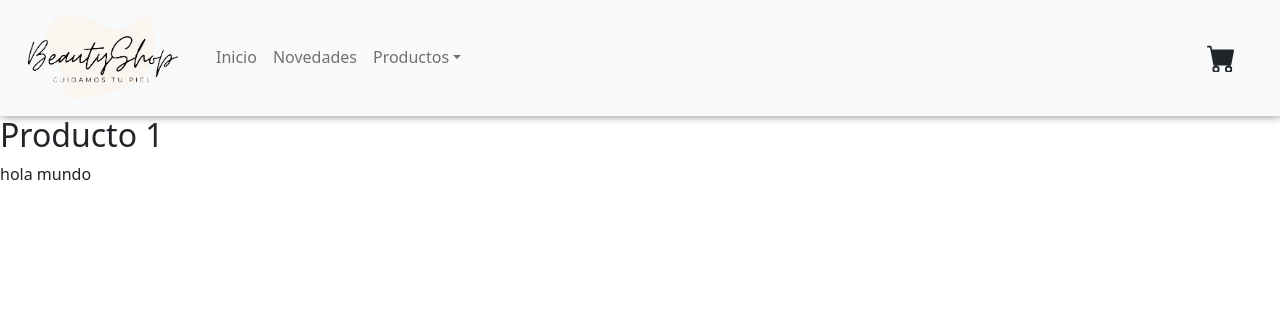
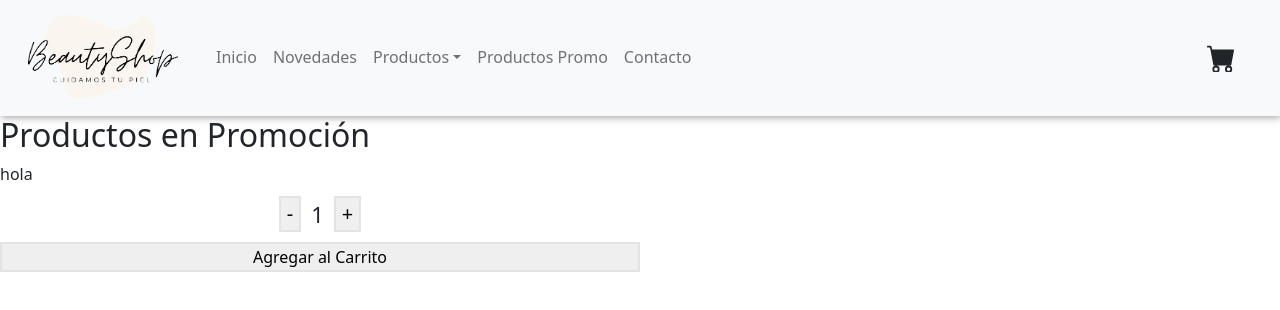
Before and after one commit to melisci/react-beautyShop-Scime, a React (Create React App) app: page / in a window 1280 px wide. Shown: the top 310 px of the page. Built offline with nearby package versions, Linux system fonts and the light colour scheme.

Commit message:
#4 itemCount

```diff
--- a/src/App.js
+++ b/src/App.js
@@ -7,7 +7,7 @@ function App() {
   return (
     <div className="App">
        <NavBar />
-       <ItemListContainer greeting={"hola mundo"} />
+       <ItemListContainer greeting={"hola"} />
     </div>
   );
 }
--- /dev/null
+++ b/src/components/ItemCount/ItemCount.css
@@ -0,0 +1,34 @@
+p {
+    margin-top: 0;
+    margin-bottom: 0;
+  }
+.countBuy{
+    display: flex;
+    flex-direction: column;
+    width: 50%;
+
+}
+.countBuy button{
+    border: 2px solid #e3e3e3;
+}
+.countBuy button:hover{
+    border: 2px solid #F0BDD3;
+    background-color: #E7CDD8;
+}
+
+.countProduct{
+    display: flex;
+    width: 100%;
+    justify-content: center;
+    align-items: center;
+}
+.countProduct button{
+    /*padding: 5px;*/
+    font-size: 20px;
+    margin: 10px;
+    border: 2px solid #e3e3e3;
+}
+
+.countProduct p {
+    font-size: 22px;
+}
--- /dev/null
+++ b/src/components/ItemCount/ItemCount.js
@@ -0,0 +1,31 @@
+import './ItemCount.css'
+import { useState } from 'react'
+const ItemCount = ({action}) => {
+    const [counter, setCounter] = useState(1)
+    const stock = 5
+    const addNumber = () => {
+        if (counter < stock){
+        setCounter (counter + 1)
+        }
+    }
+    const removeNumber = () => {
+        if (counter > 1){
+        setCounter (counter - 1)
+        }
+    }
+    return(
+        <>
+    <section className='countBuy'>
+    <div className="countProduct">
+    <button onClick={removeNumber}> - </button>
+    <p>{counter}</p>
+    <button onClick={addNumber}> + </button>
+    </div>
+    <button onClick={action}>Agregar al Carrito</button>
+    </section>
+        </>
+
+        )
+        }
+
+ export default ItemCount
--- a/src/components/ItemListContainer/ItemListContainer.js
+++ b/src/components/ItemListContainer/ItemListContainer.js
@@ -1,8 +1,11 @@
+import ItemProduct from "../ItemProduct/ItemProduct"
+
 const ItemListContainer = ({greeting}) => {
     return(
     <>
-    <h2>Producto 1</h2>
+    <h2>Productos en Promoción</h2>
     <p>{greeting} </p>
+    <ItemProduct />
     </>
 
      )
--- /dev/null
+++ b/src/components/ItemProduct/ItemProduct.js
@@ -0,0 +1,32 @@
+
+import ItemCount from '../ItemCount/ItemCount'
+import './ItemProduct.css'
+
+
+
+const ItemProduct = () => {
+
+
+
+
+    return(
+        <div className="item-product">
+            {/* <div className='float-options'>
+                <p>ENVIO GRATIS</p>
+                <button></button>
+            </div>
+            <img src={`/assets/${image}`} alt="Imagen producto" />
+            <div className='detail-product'>
+                <p>{title}</p>
+                <p> 6 Cuotas sin interes</p>
+                <p>Envio gratis a partir de $6000</p>
+                <span>$ {price}</span>
+
+            </div> */}
+        <ItemCount />
+        </div>
+
+    )
+}
+
+export default ItemProduct
--- a/src/components/NavBar/NavBar.js
+++ b/src/components/NavBar/NavBar.js
@@ -28,9 +28,11 @@ const NavBar = () => {
               </NavDropdown.Item>
               <NavDropdown.Divider />
               <NavDropdown.Item href="#action5">
-                Skin Care
+                SkinCare
               </NavDropdown.Item>
             </NavDropdown>
+            <Nav.Link href="#action6" className="underline">Productos Promo</Nav.Link>
+            <Nav.Link href="#action7" className="underline">Contacto</Nav.Link>
 
 
 
```
Also changed, not shown: src/components/ItemProduct/ItemProduct.css (added).
